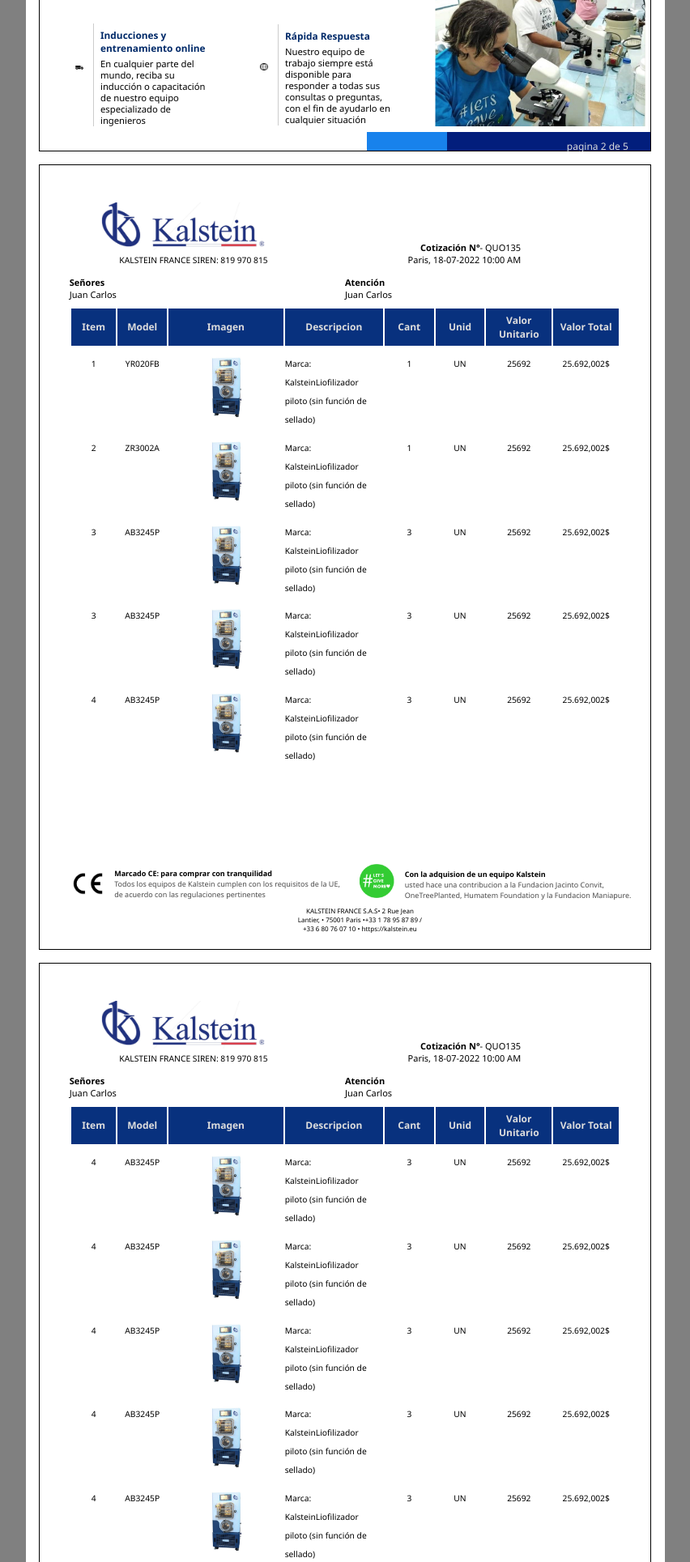
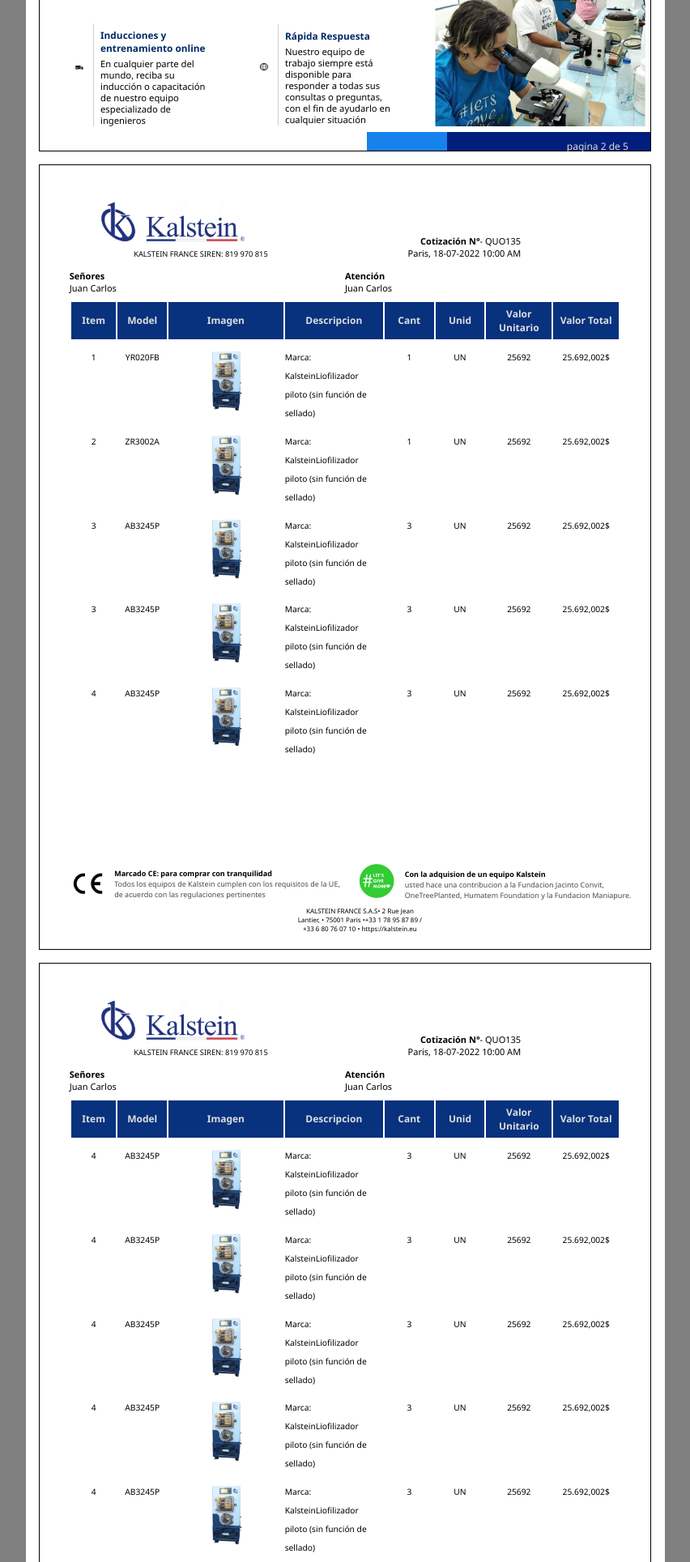
Before and after one commit to RaulG23-pixel/pdf-plugin, a PHP site: page /pdf-plugin/prueba.php in a window 1280 px wide. Shown: the part 1828-3757 px from the top of the page at 81% size, without its empty margins (214-1066 px from the left). Run offline with PHP 8.4, Linux system fonts and the light colour scheme.

Commit message:
modificaciones template

```diff
--- a/prueba.txt
+++ /dev/null
@@ -1 +0,0 @@
-hola mundo :)
--- a/template_uso.php
+++ b/template_uso.php
@@ -346,7 +346,8 @@
         display: inline-block;
     }
     .page2-header__img-container {
-        width: 210px
+        width: 210px;
+        padding-right: 25px;
     }
     .page2-header__img-container img{
         width: 100%;
@@ -356,7 +357,7 @@
         text-align: right;
     }
     .page2-header__column1 p{
-        font-size: 10.3px;
+        font-size: 9.3px;
     }
     .page2-header__column2{
         width: 50%;
```
Also changed, not shown: 3 other files.
